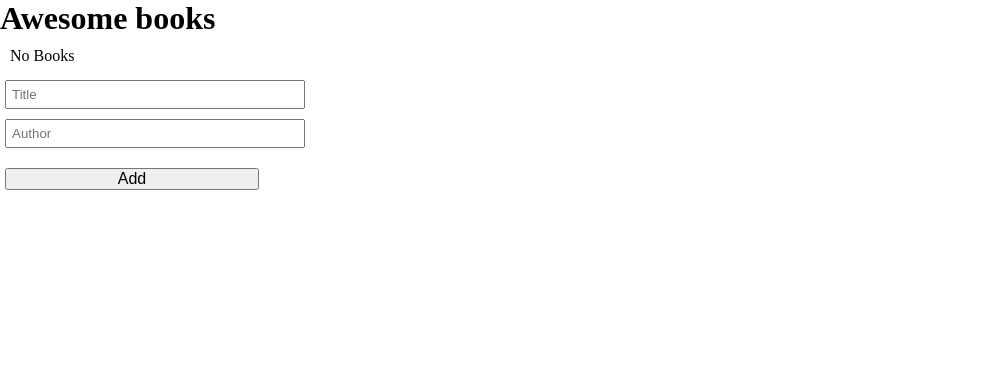
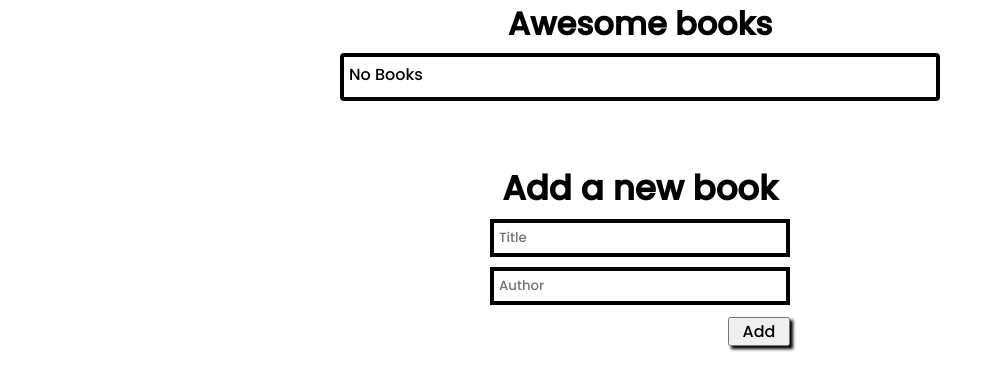
Before and after one commit to Nicolaswg/Awesome_Book_Project, a website: page index.html in a window 1280 px wide. Shown: the whole page, without its empty margins (0-1003 px from the left). Drawn offline with Linux system fonts and the light colour scheme.

Commit message:
Refactor awesome book UI

```diff
--- a/index.html
+++ b/index.html
@@ -15,9 +15,10 @@
         <div class="books"></div>
     </div>
     <div class="books-generator">
+        <h2 class="subtitle">Add a new book</h2>
         <form action="#" class="form">
-            <input id="title" type="text" placeholder="Title" minlength="3" maxlength="40">
-            <input id="author" type="text" placeholder="Author" minlength="2" maxlength="40">
+            <input id="title" type="text" placeholder="Title" minlength="3" maxlength="40" required>
+            <input id="author" type="text" placeholder="Author" minlength="2" maxlength="40" required>
             <button id="btn-add" type="submit">Add</button>
         </form>
     </div>
--- a/main.js
+++ b/main.js
@@ -33,10 +33,10 @@ function displayBooks() {
     document.querySelector('.books').innerHTML = 'No Books';
   } else {
     arrBooks.map((e, i) => {
-      bookContent += `<p class="title">${arrBooks[i].title}</p>
+      bookContent += `<div class="row-div"><p class="title">"${arrBooks[i].title}"</p>
+      <p>By</p>
   <p class="author">${arrBooks[i].author}</p>
-  <button class="remove">Remove</button>
-  <div class="line"></div>`;
+  <button class="remove">Remove</button></div>`;
       document.querySelector('.books').innerHTML = bookContent;
       const buttons = document.querySelectorAll('button.remove');
       buttons.forEach((e, i) => {
@@ -59,13 +59,15 @@ function addBooks() {
   inputs.forEach((inputs) => {
     inputs.value = '';
   });
-  arrBooks.push(book);
-  storeBooks(JSON.stringify(arrBooks));
-  displayBooks();
+  if (title !== '' && author !== '') {
+    arrBooks.push(book);
+    storeBooks(JSON.stringify(arrBooks));
+    displayBooks();
+  }
 }
 
 btn.addEventListener('click', () => {
   addBooks();
 });
-
+console.log(arrBooks);
 displayBooks();
--- a/style.css
+++ b/style.css
@@ -1,21 +1,44 @@
+@import url('https://fonts.googleapis.com/css2?family=Poppins:wght@300;500&display=swap');
+
 * {
   margin: 0;
   padding: 0;
   box-sizing: border-box;
+  font-family: 'Poppins', sans-serif;
+}
+
+body {
+  display: flex;
+  flex-direction: column;
+  justify-content: center;
+  align-items: center;
 }
 
 .container {
   display: flex;
+  width: 600px;
   flex-direction: column;
   gap: 10px;
   margin: 5px;
+  border: solid 4px #000;
+  border-radius: 4px;
 }
 
 .books {
   display: flex;
   flex-direction: column;
-  gap: 5px;
+  gap: 10px;
   margin: 5px 5px 10px 5px;
+}
+
+.row-div {
+  height: 50px;
+  display: flex;
+  gap: 20px;
+  align-items: center;
+  background-color: #ccc;
+  padding: 5px;
+  position: relative;
 }
 
 .books button {
@@ -23,13 +46,25 @@
   margin-top: 5px;
   cursor: pointer;
   width: 20%;
+  position: absolute;
+  right: 5px;
+  top: 0;
+  bottom: 10px;
+  box-shadow: 3px 3px 3px #000;
 }
 
-.line {
-  width: 100%;
-  height: 1px;
-  background-color: #ccc;
-  margin: 5px 0 10px 5px;
+.books-generator {
+  height: 220px;
+  margin-top: 20px;
+  display: flex;
+  flex-direction: column;
+  justify-content: center;
+  align-items: center;
+  position: relative;
+}
+
+.subtitle {
+  font-size: 34px;
 }
 
 .form {
@@ -43,6 +78,7 @@
   padding: 5px;
   width: 300px;
   color: #000;
+  border: solid 4px #000;
 }
 
 .form button {
@@ -50,4 +86,8 @@
   margin-top: 10px;
   cursor: pointer;
   width: 20%;
+  position: absolute;
+  right: 5px;
+  bottom: 0;
+  box-shadow: 3px 3px 3px #000;
 }
```
